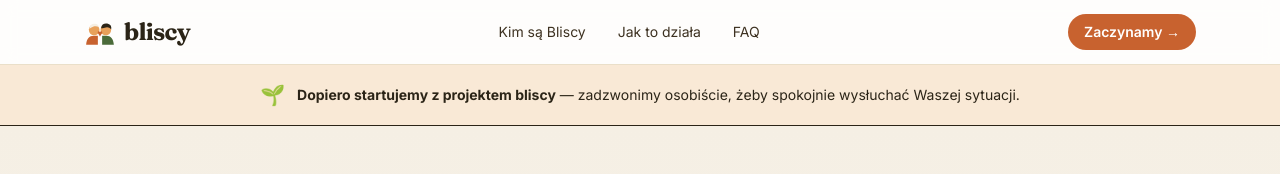
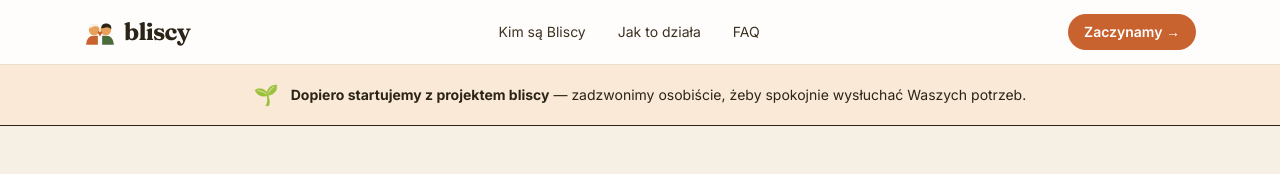
Before and after one commit to laskoAI/bliscy-app, a Next.js app: page /znajdz in a window 1280 px wide. Shown: the top 174 px of the page. Built offline with nearby package versions, Linux system fonts and the light colour scheme.

Commit message:
Change 'wysłuchać Waszej sytuacji' to 'Waszych potrzeb' in banner and wizard

```diff
--- a/src/app/znajdz/kreator/page.tsx
+++ b/src/app/znajdz/kreator/page.tsx
@@ -270,7 +270,7 @@ export default function KreatorPage() {
                 <span className="text-xl shrink-0" aria-hidden>☎️</span>
                 <p className="text-sm text-brand-700">
                   Dopiero startujemy z projektem <strong>bliscy</strong> — zadzwonimy osobiście,
-                  żeby spokojnie wysłuchać Waszej sytuacji.
+                  żeby spokojnie wysłuchać Waszych potrzeb.
                 </p>
               </div>
 
--- a/src/app/znajdz/page.tsx
+++ b/src/app/znajdz/page.tsx
@@ -11,7 +11,7 @@ export default function ZnajdzLanding() {
         <div className="max-w-5xl mx-auto px-5 py-3 sm:py-4 flex items-start sm:items-center justify-center gap-3 text-center">
           <span className="text-lg sm:text-xl shrink-0" aria-hidden>🌱</span>
           <p className="text-xs sm:text-sm text-warm-700 leading-relaxed">
-            <strong>Dopiero startujemy z projektem bliscy</strong> — zadzwonimy osobiście, żeby spokojnie wysłuchać Waszej sytuacji.
+            <strong>Dopiero startujemy z projektem bliscy</strong> — zadzwonimy osobiście, żeby spokojnie wysłuchać Waszych potrzeb.
           </p>
         </div>
       </div>
```
